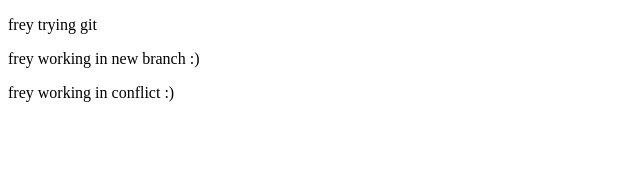
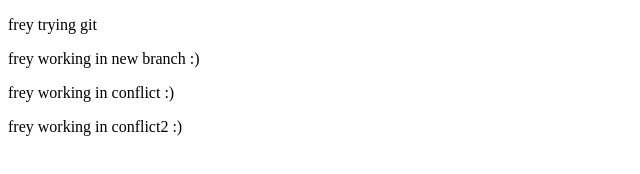
Before and after one commit to fretm/practice_repo, a plain HTML site: page index.html in a window 1280 px wide. Shown: the whole page, without its empty margins (0-640 px from the left). Drawn offline with Linux system fonts and the light colour scheme.

Commit message:
mergetry

```diff
--- a/index.html
+++ b/index.html
@@ -17,6 +17,9 @@
     <p>
             frey working in conflict :)
         </p>
+        <p>
+                frey working in conflict2 :)
+            </p>
 
 </body>
 </html>
```
